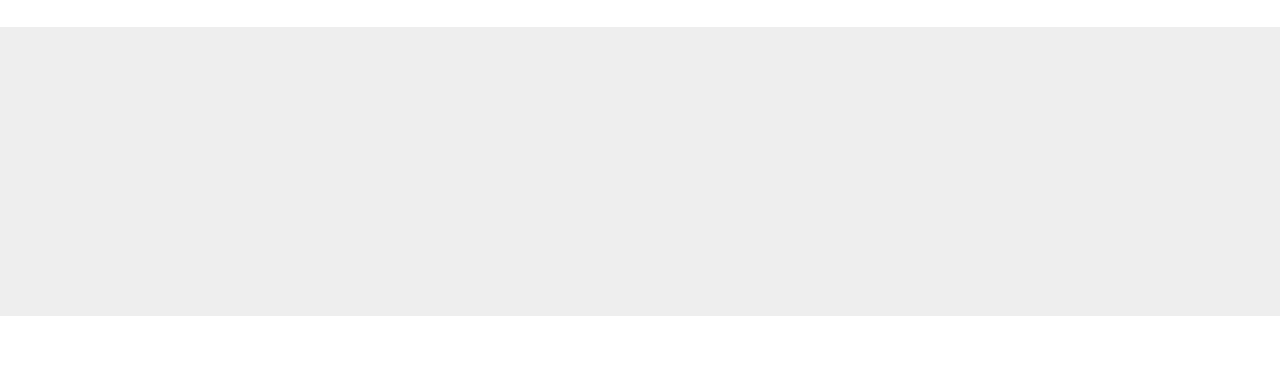
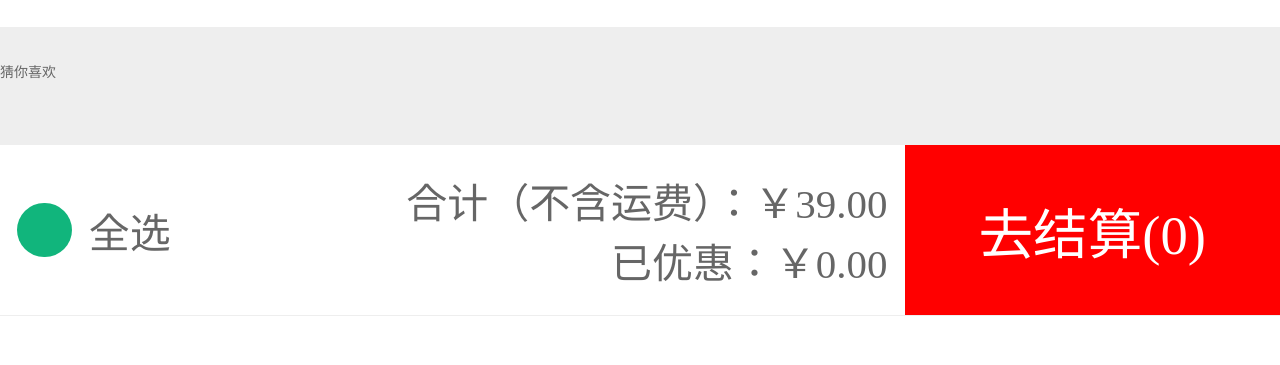
Before and after one commit to LintheGH/project02, a Vue app: page /cart in a window 1280 px wide. Shown: the part 314-679 px from the top of the page. Built offline with nearby package versions, Linux system fonts and the light colour scheme; a small style sheet from the web is missing; what mint-ui, vue-cookies would draw is missing.

Commit message:
增加组件

```diff
--- a/config/index.js
+++ b/config/index.js
@@ -38,7 +38,7 @@ module.exports = {
     // Use Eslint Loader?
     // If true, your code will be linted during bundling and
     // linting errors and warnings will be shown in the console.
-    useEslint: true,
+    useEslint: false,
     // If true, eslint errors and warnings will also be shown in the error overlay
     // in the browser.
     showEslintErrorsInOverlay: false,
--- a/src/App.vue
+++ b/src/App.vue
@@ -1,6 +1,8 @@
 <template>
   <div id="app">
-    <router-view></router-view>
+    <keep-alive include="Home">
+      <router-view></router-view>
+    </keep-alive>
   </div>
 </template>
 <script>
--- a/src/components/pages/Cart/Cart.vue
+++ b/src/components/pages/Cart/Cart.vue
@@ -2,17 +2,20 @@
   <div class="app-cart">
     <cart-item></cart-item>
     <recommend-list></recommend-list>
+    <clearing></clearing>
     <app-nav></app-nav>
   </div>
 </template>
 <script>
 import CartItem from './Components/CartItem'
 import RecommendList from './Components/RecommendList'
+import Clearing from './Components/Clearing'
 export default {
   name: 'app-cart',
   components: {
     CartItem,
-    RecommendList
+    RecommendList,
+    Clearing
   }
 }
 </script>
--- /dev/null
+++ b/src/components/pages/Cart/Components/Clearing.vue
@@ -0,0 +1,76 @@
+<template>
+  <div class="clearing">
+    <div class="left-info">
+      <div class="check">
+        <i class="iconfont icon-gouxuan"></i>
+        <span>全选</span>
+      </div>
+      <div class="price-info">
+        <div class="price">
+          <span>合计（不含运费）：</span>
+          <span class="total-price">￥39.00</span>
+        </div>
+        <div class="discounts">
+          <span>已优惠：</span>
+          <span>￥0.00</span>
+        </div>
+      </div>
+    </div>
+    <div class="clearing-button">
+      <span class="num">{{'去结算('+Num+')'}}</span>
+    </div>
+  </div>
+</template>
+<script>
+export default {
+  name: 'cart-learing',
+  data () {
+    return {
+      Num: 0
+    }
+  }
+
+}
+</script>
+<style lang="scss" scoped>
+  .clearing {
+    position:fixed;
+    left: 0;
+    bottom: .5rem;
+    width: 100%;
+    display:flex;
+    align-items: center;
+    height: .50rem;
+    font-size: .12rem;
+    background: #fff;
+    .left-info {
+      display: flex;
+      flex: 1;
+      justify-content: space-between;
+      padding: 0 .05rem;
+      text-align: right;
+      .check {
+        display: flex;
+        align-items: center;
+        i {
+          width: .16rem;
+          height: .16rem;
+          background: #11B57C;
+          border-radius: 50%;
+          color: #fff;
+          margin-right: .05rem;
+        }
+      }
+    }
+    .clearing-button {
+      font-size: .16rem;
+      color: #fff;
+      width: 1.10rem;
+      height:  100%;
+      display: flex;
+      justify-content: center;
+      align-items: center;
+      background: red;
+    }
+  }
+</style>
--- a/src/components/pages/Cart/Components/RecommendList.vue
+++ b/src/components/pages/Cart/Components/RecommendList.vue
@@ -1,5 +1,7 @@
 <template>
-  <div class="recommend-list"></div>
+  <div class="recommend-list">
+    <span>猜你喜欢</span>
+  </div>
 </template>
 <script>
 export default {
```
